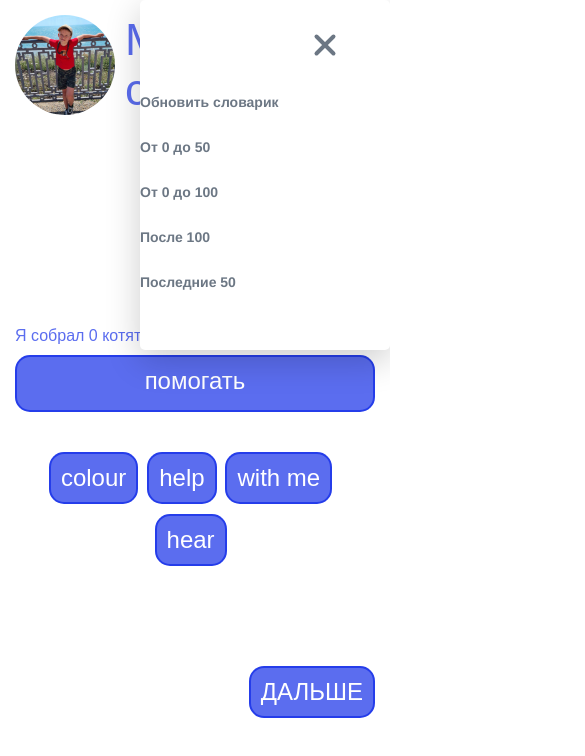
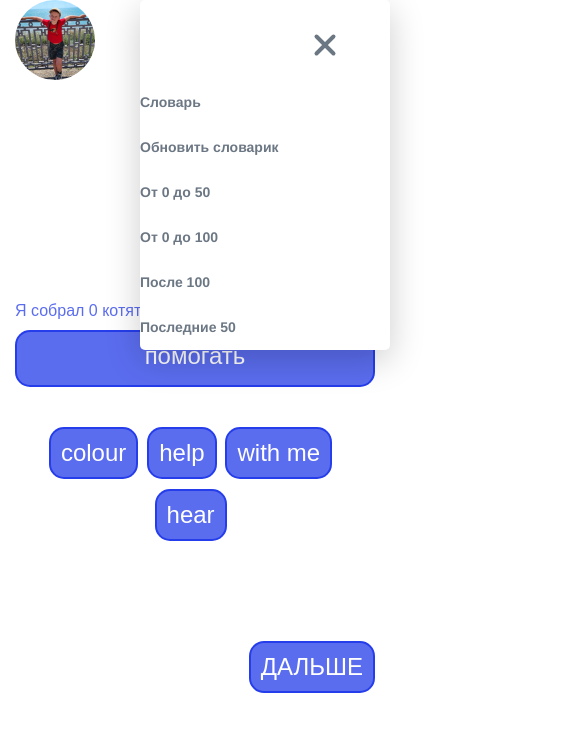
Before and after one commit to IrinaZhuravleva/Grisha, a plain HTML site: page index.html in a window 390 px wide. Both pictures are taken after a click on the item "Обновить словарик". Shown: the top 756 px of the page, 585 px wide, since content can reach past the window. Drawn offline with Linux system fonts and the light colour scheme.

Commit message:
Wrappers are updated

```diff
--- a/css/style.css
+++ b/css/style.css
@@ -40,9 +40,26 @@ body:after {
   background: #1539CF;
 } */
 
+.wrapper,
+.links-wrapper,
+.dictionary-wrapper {
+  width: 1200px;
+  margin: 0 auto;
+
+}
+
+.wrapper {
+  display: flex;
+  justify-content: space-between;
+  padding: 0 15px;
+  margin: 0 auto;
+  display: flex;
+  height: 100px;
+}
+
 h2.main-header {
  color: #0b26e7ab;
- line-height: 90px;
+ line-height: 50px;
 }
 
 .nav {
@@ -212,6 +229,7 @@ a.nav__item-text {
   display: none;
 }
 
+.profile,
 .profile img {
   height: 100%;
   margin-right: 10px;
@@ -420,11 +438,12 @@ button {
   display: none;
 }
 
-.links-wrapper {
-  margin: 15px;
+.links-wrapper,
+.dictionary-wrapper {
+  padding: 15px;
   display: flex;
-  justify-content: center;
-  height: 100px;
+  justify-content: space-between;
+  margin: 0 auto;
 }
 
 .new-words-link,
@@ -461,16 +480,31 @@ table {
   padding-left: 10px;
 }
 
+@media (max-width: 1200px) {
+  .wrapper {
+    max-height: 80px;
+  }
+  .header-bg {
+    font-size: 50px;
+    line-height: 60px;
+  }
+}
+
+
 @media (max-width: 786px) {
-  .links-wrapper + .links-wrapper {
+  .stroke {
+    padding: 15px;
+    font-size: 20px;
+  }
+  .wrapper {
     display: flex;
   }
 
-  .links-wrapper + .links-wrapper .main-header.header-bg {
+  .wrapper .main-header.header-bg {
     display: none;
   }
 
-  .links-wrapper + .links-wrapper .main-header.header-sm {
+  .wrapper .main-header.header-sm {
     display: block;
     line-height: 50px;
   }
--- a/index.html
+++ b/index.html
@@ -33,7 +33,7 @@
 			<button class="new-words-link centfifty">После 100</button>
 			<button class="new-words-link lastfifty">Последние 50</button>
 		</div>
-		<div class="links-wrapper">
+		<div class="wrapper">
 			<div class="profile">
 				<img src="img/image.jpeg" alt="profile">
 			</div>
@@ -44,6 +44,9 @@
 			<input type="checkbox" class="nav__cb" id="menu-cb" />
 			<div class="nav__content">
 				<ul class="nav__items">
+					<li class="nav__item">
+						<a class="nav__item-text" a href="dictionary.html">Словарь</a>
+					</li>
 					<li class="nav__item">
 						<span class="nav__item-text reset-data">
 							Обновить словарик
--- a/js/table.js
+++ b/js/table.js
@@ -4,12 +4,9 @@ function setTable(arr) {
     document.querySelector('#requests-table tbody').innerHTML = '';
     arr.forEach(function (item) {
         document.querySelector('#requests-table tbody').insertAdjacentHTML('beforeend', `
-            <tr>
+            <tr class="stroke">
                 <td>${item.question}</td>
                 <td>${item.answer}</td>
-                <td>
-                    <button class="delete-btn" onClick={deleteItem(${item.id})}>Удалить</button>
-                </td>
             </tr>
         `);
     });
```
Also changed, not shown: dictionary.html (+1 -2 lines), js/model.js (+1 -1 lines), 1 other file.
